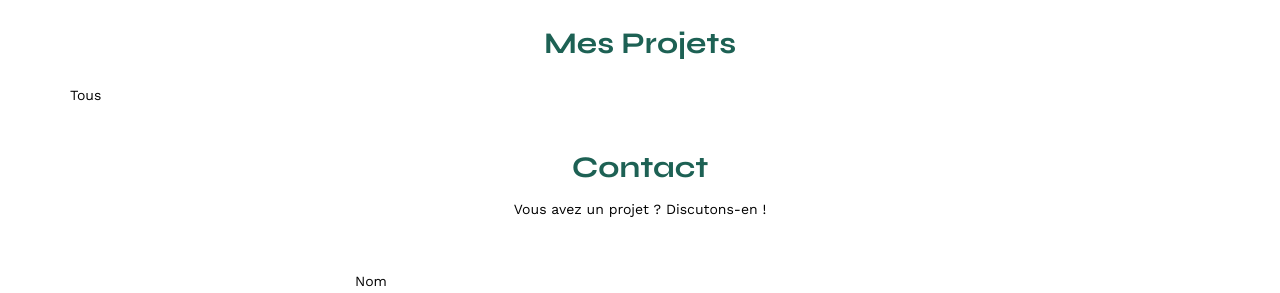
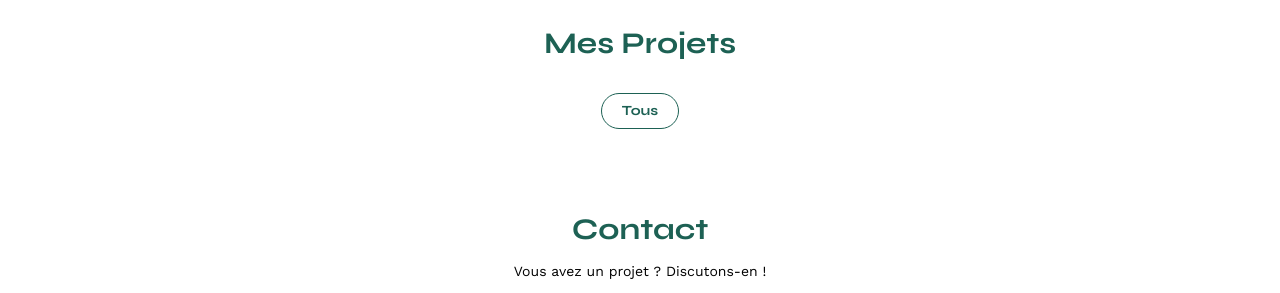
Before and after one commit to Guinoob27/Portfolio-architecte-sophie-bluel, a plain HTML site: page FrontEnd/index.html in a window 1280 px wide. Shown: the part 507-800 px from the top of the page. Drawn offline with nearby package versions, Linux system fonts and the light colour scheme; no server answers.

Commit message:
Add Css filters

```diff
--- a/FrontEnd/assets/style.css
+++ b/FrontEnd/assets/style.css
@@ -125,6 +125,25 @@ li:hover {
 	text-align: center;
 	margin-bottom: 1em;
 }
+.div-container {
+	min-width: 550px;
+ 	width: 50%;
+     display: flex;
+     justify-content: space-evenly;
+     margin: 35px auto;
+ }
+ .div-container > * {
+ 	padding: 10px 20px;
+ 	border: 1px solid #1D6154;
+ 	border-radius: 25px;
+ 	font-family: 'Syne';
+ 	color: #1D6154;
+ 	cursor: pointer;
+ }
+ .div-container > *:hover{
+ 	background-color: #1D6154;
+ 	color: white;
+}
 .gallery {
 	width: 100%;
 	display: grid;
--- a/FrontEnd/index.html
+++ b/FrontEnd/index.html
@@ -37,8 +37,9 @@
 	</section>
 	<section id="portfolio">
 		<h2>Mes Projets</h2>
-		<div class="div-container"></div>
-		<div class="tous">Tous</div>
+		<div class="div-container">
+			<div class="tous">Tous</div>
+		</div>
 		<div class="gallery"></div>
 	</section>
 	<section id="contact">
```
